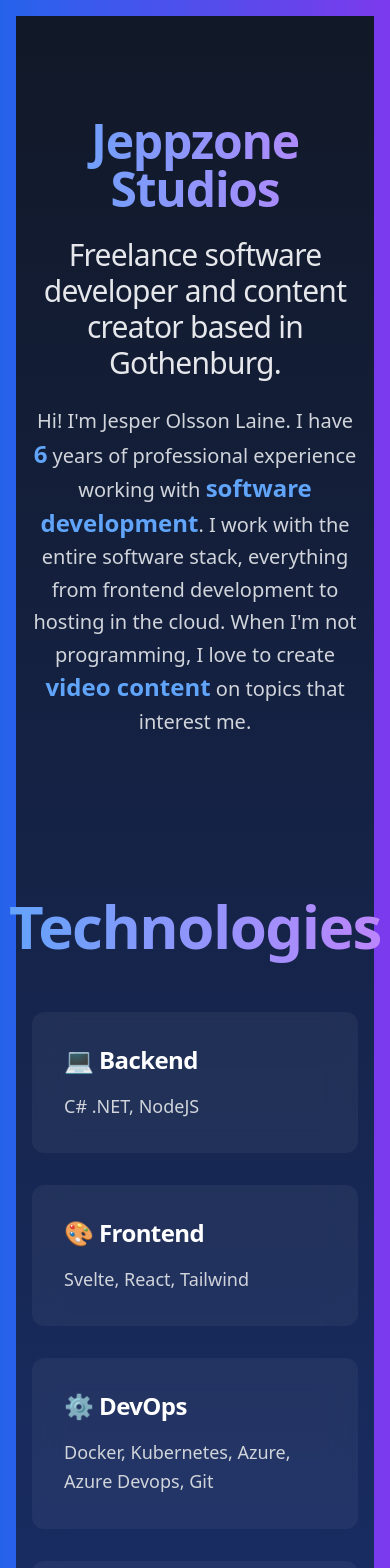
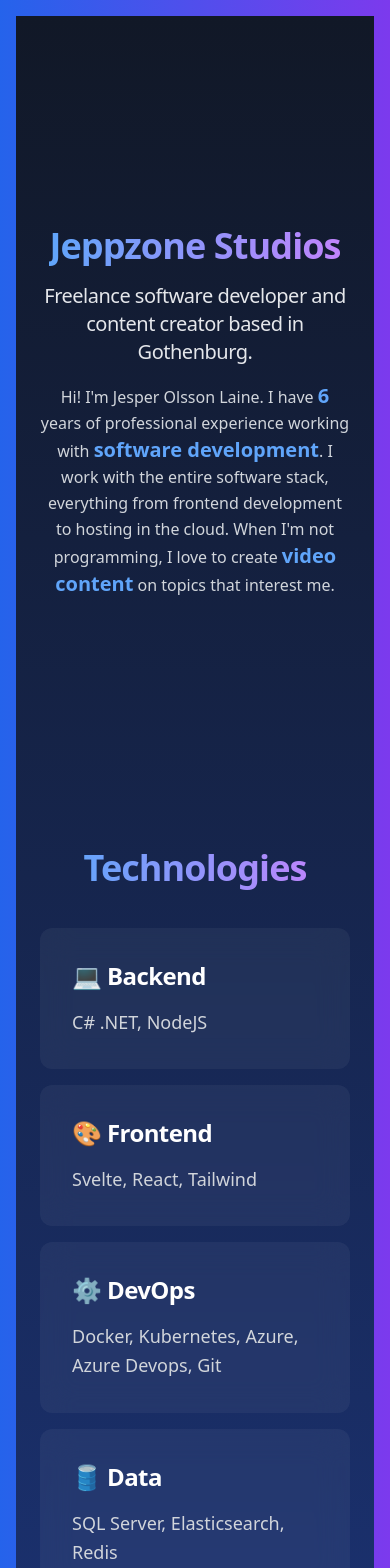
Before and after one commit to jeppzone/jeppzonestudios.se, a SvelteKit app: page / in a window 390 px wide. Shown: the top 1568 px of the page. Built offline with nearby package versions, Linux system fonts and the light colour scheme.

Commit message:
Fix SEO and mobile

```diff
--- a/src/routes/+page.svelte
+++ b/src/routes/+page.svelte
@@ -23,7 +23,7 @@
 	<!-- Keywords -->
 	<meta
 		name="keywords"
-		content="freelance software developer, Gothenburg developer, C# .NET developer, Svelte developer, Kubernetes expert, Azure cloud solutions, full-stack developer, Jesper Olsson Laine, Jeppzone Studios, software consultant"
+		content="freelance software developer, Gothenburg developer, C# .NET developer, Svelte developer, Kubernetes expert, Azure cloud solutions, full-stack developer, Jesper Olsson Laine, Jeppzone Studios, software consultant, software development Gothenburg, Swedish developer"
 	/>
 
 	<!-- Additional Meta Tags -->
@@ -47,6 +47,9 @@
 		content="Experienced freelance software developer in Gothenburg with 6+ years of expertise in C# .NET, Svelte, Kubernetes, and Azure. Full-stack development, cloud solutions, and modern web applications."
 	/>
 	<meta property="og:site_name" content="Jeppzone Studios" />
+	<meta property="og:locale" content="en_US" />
+	<meta property="og:image" content="https://jeppzonestudios.se/profile.jpg" />
+	<meta property="og:image:alt" content="Jesper Olsson Laine - Freelance Software Developer" />
 
 	<!-- Twitter Meta Tags -->
 	<meta name="twitter:card" content="summary_large_image" />
@@ -59,6 +62,8 @@
 		name="twitter:description"
 		content="Experienced freelance software developer in Gothenburg with 6+ years of expertise in C# .NET, Svelte, Kubernetes, and Azure. Full-stack development, cloud solutions, and modern web applications."
 	/>
+	<meta name="twitter:image" content="https://jeppzonestudios.se/profile.jpg" />
+	<meta name="twitter:image:alt" content="Jesper Olsson Laine - Freelance Software Developer" />
 
 	<!-- JSON-LD Structured Data -->
 	<script type="application/ld+json">
@@ -67,10 +72,12 @@
 			"@type": "Person",
 			"name": "Jesper Olsson Laine",
 			"url": "https://jeppzonestudios.se",
+			"image": "https://jeppzonestudios.se/profile.jpg",
 			"jobTitle": "Freelance Software Developer",
 			"worksFor": {
 				"@type": "Organization",
-				"name": "Jeppzone Studios"
+				"name": "Jeppzone Studios",
+				"url": "https://jeppzonestudios.se"
 			},
 			"alumniOf": {
 				"@type": "CollegeOrUniversity",
@@ -92,24 +99,59 @@
 				"Docker",
 				"SQL Server",
 				"Elasticsearch"
+			],
+			"description": "Experienced freelance software developer in Gothenburg with 6+ years of expertise in C# .NET, Svelte, Kubernetes, and Azure. Full-stack development, cloud solutions, and modern web applications."
+		}
+	</script>
+
+	<!-- YouTube Channels Structured Data -->
+	<script type="application/ld+json">
+		{
+			"@context": "https://schema.org",
+			"@type": "ItemList",
+			"itemListElement": [
+				{
+					"@type": "VideoObject",
+					"@id": "https://www.youtube.com/@jeppzonegaming",
+					"name": "Jeppzone Gaming",
+					"description": "Gaming content and entertainment by Jesper Olsson Laine",
+					"url": "https://www.youtube.com/@jeppzonegaming",
+					"publisher": {
+						"@type": "Organization",
+						"name": "Jeppzone Studios",
+						"url": "https://jeppzonestudios.se"
+					}
+				},
+				{
+					"@type": "VideoObject",
+					"@id": "https://www.youtube.com/@jeppzonelifestyle",
+					"name": "Jeppzone Lifestyle",
+					"description": "Lifestyle content and personal development by Jesper Olsson Laine",
+					"url": "https://www.youtube.com/@jeppzonelifestyle",
+					"publisher": {
+						"@type": "Organization",
+						"name": "Jeppzone Studios",
+						"url": "https://jeppzonestudios.se"
+					}
+				}
 			]
 		}
 	</script>
 </svelte:head>
 
 <div class="min-h-screen bg-gradient-to-b from-gray-900 via-blue-900 to-gray-900">
-	<main class="container mx-auto px-4 py-8 max-w-7xl" role="main">
+	<main class="container mx-auto px-4 py-4 sm:py-8 max-w-7xl" role="main">
 		<!-- Hero Section -->
 		{#if mounted}
 			<section
-				class="min-h-[90vh] flex flex-col justify-center items-center space-y-6"
+				class="min-h-[90vh] flex flex-col justify-center items-center space-y-4 sm:space-y-6"
 				in:fade={{ duration: 1000 }}
 				aria-labelledby="hero-title"
 			>
 				<div class="relative">
 					<h1
 						id="hero-title"
-						class="md:text-8xl sm:text-6xl text-5xl text-center font-extrabold bg-clip-text text-transparent bg-gradient-to-r from-blue-400 to-purple-400 inline-block tracking-tight"
+						class="text-4xl sm:text-6xl md:text-8xl text-center font-extrabold bg-clip-text text-transparent bg-gradient-to-r from-blue-400 to-purple-400 inline-block tracking-tight"
 					>
 						Jeppzone Studios
 					</h1>
@@ -120,40 +162,41 @@
 				</div>
 
 				<h2
-					class="text-3xl text-center text-gray-200 max-w-4xl font-medium tracking-tight"
+					class="text-xl sm:text-2xl md:text-3xl text-center text-gray-200 max-w-4xl font-medium tracking-tight px-2"
 					in:fly={{ y: 20, duration: 1000, delay: 300 }}
 				>
 					Freelance software developer and content creator based in Gothenburg.
 				</h2>
 
 				<p
-					class="text-xl text-gray-300 max-w-4xl text-center leading-relaxed mt-6 tracking-normal"
+					class="text-base sm:text-lg md:text-xl text-gray-300 max-w-4xl text-center leading-relaxed mt-4 sm:mt-6 tracking-normal px-2"
 					in:fly={{ y: 20, duration: 1000, delay: 600 }}
 				>
-					Hi! I'm Jesper Olsson Laine. I have <span class="text-2xl font-bold text-blue-400">6</span
+					Hi! I'm Jesper Olsson Laine. I have <span
+						class="text-xl sm:text-2xl font-bold text-blue-400">6</span
 					>
 					years of professional experience working with
-					<span class="text-2xl font-bold text-blue-400">software development</span>. I work with
-					the entire software stack, everything from frontend development to hosting in the cloud.
-					When I'm not programming, I love to create
-					<span class="text-2xl font-bold text-blue-400">video content</span> on topics that interest
-					me.
+					<span class="text-xl sm:text-2xl font-bold text-blue-400">software development</span>. I
+					work with the entire software stack, everything from frontend development to hosting in
+					the cloud. When I'm not programming, I love to create
+					<span class="text-xl sm:text-2xl font-bold text-blue-400">video content</span> on topics that
+					interest me.
 				</p>
 			</section>
 
 			<!-- Technologies Section -->
 			<section
-				class="py-20"
+				class="py-12 sm:py-20"
 				in:fly={{ y: 20, duration: 1000, delay: 900 }}
 				aria-labelledby="technologies-title"
 			>
 				<h2
 					id="technologies-title"
-					class="text-6xl text-center font-extrabold mb-12 bg-clip-text text-transparent bg-gradient-to-r from-blue-400 to-purple-400 inline-block px-4 py-2 tracking-tight"
+					class="text-4xl sm:text-5xl md:text-6xl text-center font-extrabold mb-8 sm:mb-12 bg-clip-text text-transparent bg-gradient-to-r from-blue-400 to-purple-400 inline-block px-4 py-2 tracking-tight"
 				>
 					Technologies
 				</h2>
-				<div class="grid md:grid-cols-2 gap-8 max-w-5xl mx-auto">
+				<div class="grid grid-cols-1 sm:grid-cols-2 gap-4 sm:gap-8 max-w-5xl mx-auto px-2">
 					<article
 						class="bg-white/5 backdrop-blur-lg rounded-xl p-8 hover:bg-white/10 transition-all duration-300"
 					>
@@ -184,14 +227,14 @@
 			</section>
 
 			<!-- Work Experience Section -->
-			<section class="py-20" aria-labelledby="experience-title">
+			<section class="py-12 sm:py-20" aria-labelledby="experience-title">
 				<h2
 					id="experience-title"
-					class="text-6xl text-center font-extrabold mb-12 bg-clip-text text-transparent bg-gradient-to-r from-blue-400 to-purple-400 inline-block tracking-tight"
+					class="text-4xl sm:text-5xl md:text-6xl text-center font-extrabold mb-8 sm:mb-12 bg-clip-text text-transparent bg-gradient-to-r from-blue-400 to-purple-400 inline-block tracking-tight"
 				>
 					Work Experience
 				</h2>
-				<div class="space-y-8 max-w-5xl mx-auto">
+				<div class="space-y-4 sm:space-y-8 max-w-5xl mx-auto px-2">
 					<article
 						class="bg-gradient-to-r from-blue-900/50 to-purple-900/50 rounded-xl p-8 backdrop-blur-lg hover:scale-[1.02] transition-all duration-300"
 					>
@@ -243,14 +286,14 @@
 			</section>
 
 			<!-- Education Section -->
-			<section class="py-20" aria-labelledby="education-title">
+			<section class="py-12 sm:py-20" aria-labelledby="education-title">
 				<h2
 					id="education-title"
-					class="text-6xl text-center font-extrabold mb-12 bg-clip-text text-transparent bg-gradient-to-r from-blue-400 to-purple-400 inline-block tracking-tight"
+					class="text-4xl sm:text-5xl md:text-6xl text-center font-extrabold mb-8 sm:mb-12 bg-clip-text text-transparent bg-gradient-to-r from-blue-400 to-purple-400 inline-block tracking-tight"
 				>
 					Education
 				</h2>
-				<div class="space-y-8 max-w-5xl mx-auto">
+				<div class="space-y-4 sm:space-y-8 max-w-5xl mx-auto px-2">
 					<article
 						class="bg-gradient-to-r from-blue-900/50 to-purple-900/50 rounded-xl p-8 backdrop-blur-lg hover:scale-[1.02] transition-all duration-300"
 					>
@@ -271,14 +314,14 @@
 			</section>
 
 			<!-- Socials Section -->
-			<section class="py-20" aria-labelledby="connect-title">
+			<section class="py-12 sm:py-20" aria-labelledby="connect-title">
 				<h2
 					id="connect-title"
-					class="text-6xl text-center font-extrabold mb-12 bg-clip-text text-transparent bg-gradient-to-r from-blue-400 to-purple-400 inline-block tracking-tight"
+					class="text-4xl sm:text-5xl md:text-6xl text-center font-extrabold mb-8 sm:mb-12 bg-clip-text text-transparent bg-gradient-to-r from-blue-400 to-purple-400 inline-block tracking-tight"
 				>
 					Connect With Me
 				</h2>
-				<div class="grid md:grid-cols-2 gap-8 max-w-5xl mx-auto">
+				<div class="grid grid-cols-1 sm:grid-cols-2 gap-4 sm:gap-8 max-w-5xl mx-auto px-2">
 					<a
 						href="https://github.com/jeppzone"
 						class="group bg-white/5 backdrop-blur-lg rounded-xl p-8 hover:bg-white/10 transition-all duration-300 flex items-center justify-center space-x-4"
@@ -317,14 +360,16 @@
 			</section>
 
 			<!-- Content Section -->
-			<section class="py-20" aria-labelledby="content-title">
+			<section class="py-12 sm:py-20" aria-labelledby="content-title">
 				<h2
 					id="content-title"
-					class="text-6xl text-center font-extrabold mb-12 bg-clip-text text-transparent bg-gradient-to-r from-blue-400 to-purple-400 inline-block tracking-tight"
+					class="text-4xl sm:text-5xl md:text-6xl text-center font-extrabold mb-8 sm:mb-12 bg-clip-text text-transparent bg-gradient-to-r from-blue-400 to-purple-400 inline-block tracking-tight"
 				>
 					Content
 				</h2>
-				<div class="grid md:grid-cols-3 gap-8 max-w-7xl mx-auto">
+				<div
+					class="grid grid-cols-1 sm:grid-cols-2 md:grid-cols-3 gap-4 sm:gap-8 max-w-7xl mx-auto px-2"
+				>
 					<a
 						href="https://www.youtube.com/@jeppzonegaming"
 						class="group bg-white/5 backdrop-blur-lg rounded-xl p-8 hover:bg-white/10 transition-all duration-300"
@@ -394,7 +439,6 @@
 
 <style>
 	:global(body) {
-		background-color: #111827;
 		color: white;
 	}
 </style>
--- /dev/null
+++ b/src/routes/robots.txt/+server.js
@@ -0,0 +1,14 @@
+/** @type {import('./$types').RequestHandler} */
+export async function GET() {
+	const robotsTxt = `
+User-agent: *
+Allow: /
+
+# Sitemaps
+Sitemap: https://jeppzonestudios.se/sitemap.xml
+`.trim();
+
+	const response = new Response(robotsTxt);
+	response.headers.set('Content-Type', 'text/plain');
+	return response;
+}
--- a/src/routes/sitemap.xml/+server.js
+++ b/src/routes/sitemap.xml/+server.js
@@ -1,5 +1,12 @@
 const site = 'https://jeppzonestudios.se';
-const pages = [''];
+const pages = [
+	{
+		path: '',
+		lastmod: new Date().toISOString().split('T')[0],
+		changefreq: 'weekly',
+		priority: '1.0'
+	}
+];
 
 /** @type {import('./$types').RequestHandler} */
 export async function GET({ url }) {
@@ -23,9 +30,10 @@
 		.map(
 			(page) => `
   <url>
-    <loc>${site}/${page}</loc>
-    <changefreq>daily</changefreq>
-    <priority>0.5</priority>
+    <loc>${site}${page.path ? `/${page.path}` : ''}</loc>
+    <lastmod>${page.lastmod}</lastmod>
+    <changefreq>${page.changefreq}</changefreq>
+    <priority>${page.priority}</priority>
   </url>
   `
 		)
```
